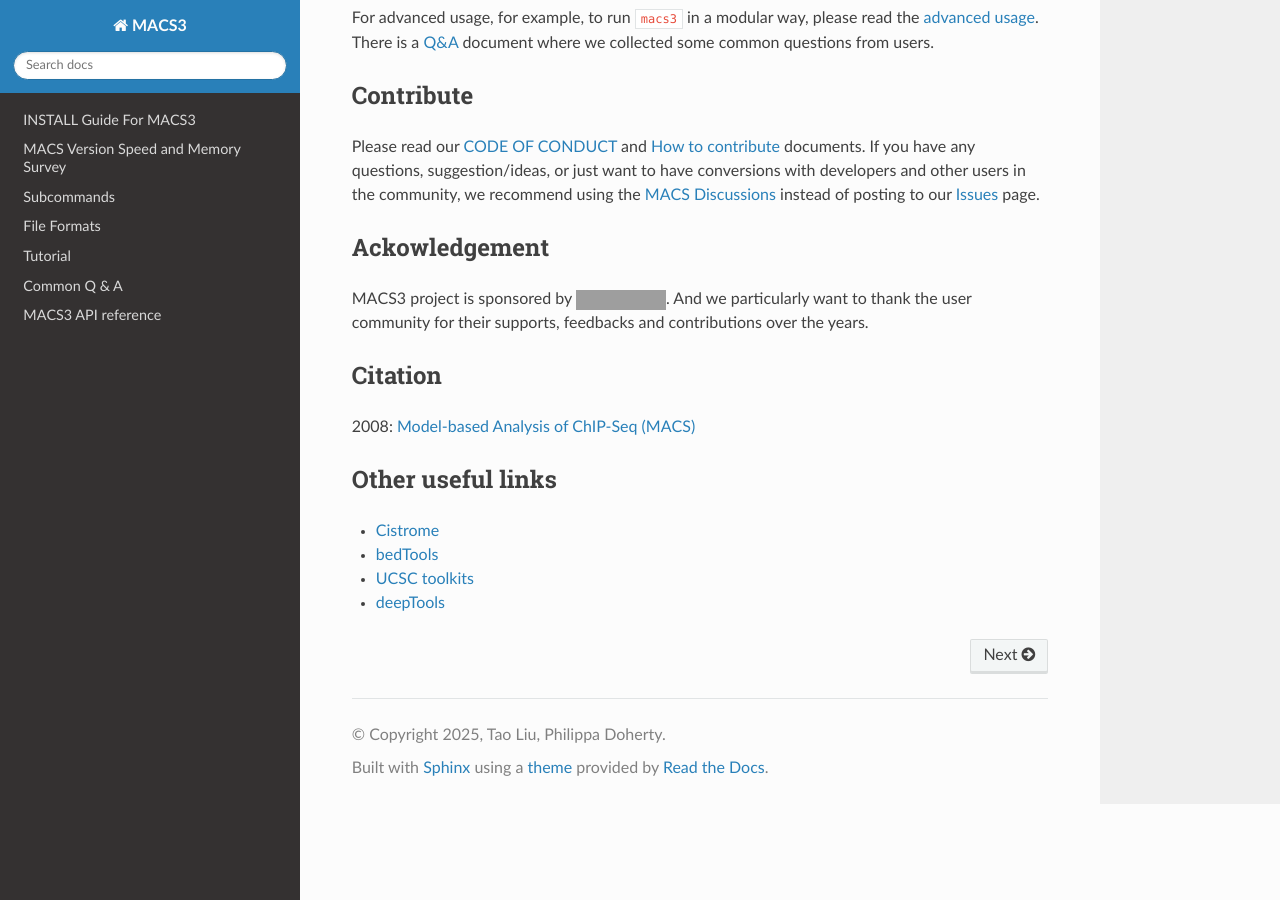
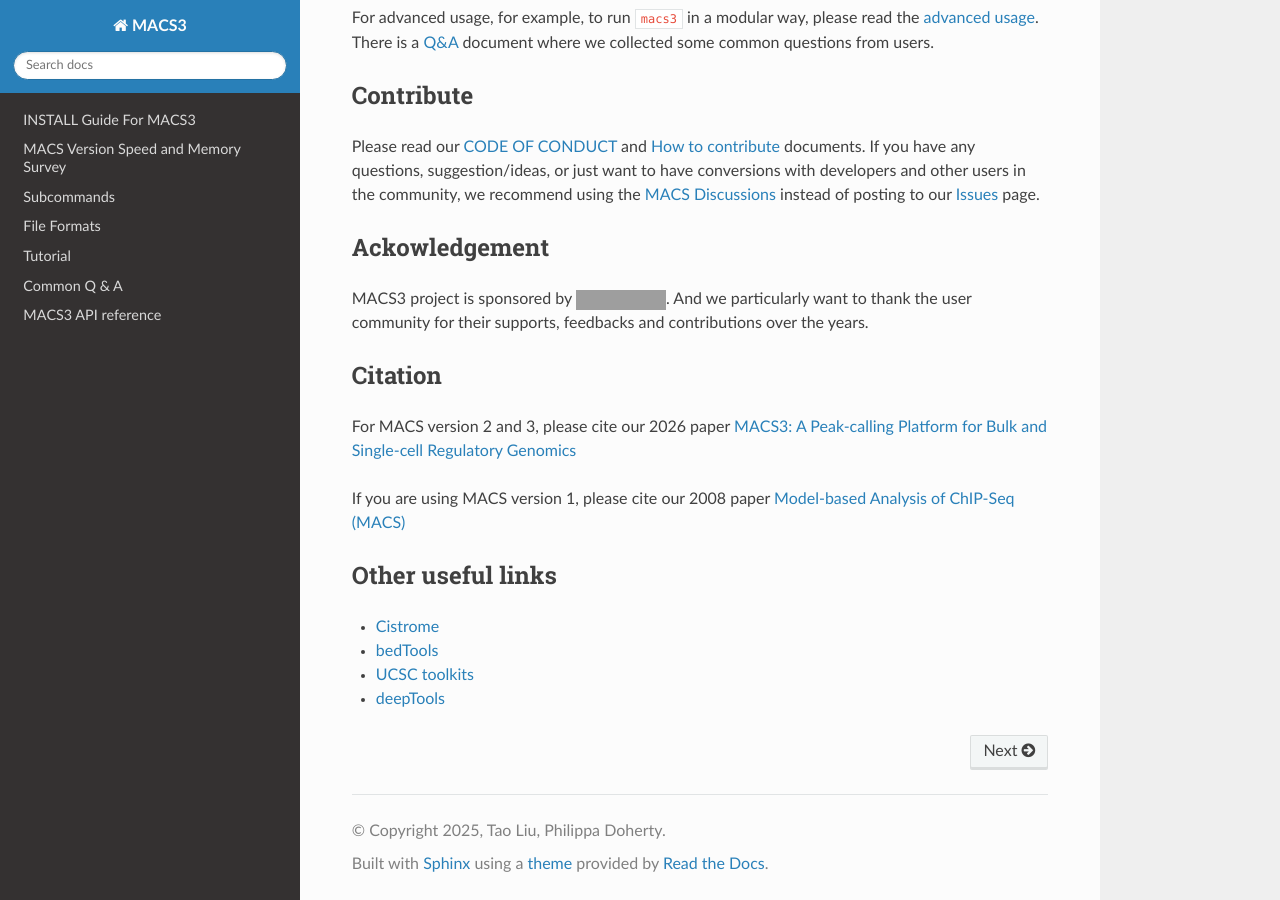
Before and after one commit to macs3-project/MACS, a Sphinx documentation site: the page built from docs/source/index.md, in a window 1280 px wide and 900 px high, scrolled down 3138 px. Built offline with Sphinx 7.4.7 and the Read the Docs theme 3.1.0, drawn with Linux system fonts in a browser that asks for light colours; grey boxes are pictures that could not be loaded.

Commit message:
Update citation

```diff
--- a/docs/source/index.md
+++ b/docs/source/index.md
@@ -156,7 +156,9 @@
 
 ## Citation
 
-2008: [Model-based Analysis of ChIP-Seq
+For MACS version 2 and 3, please cite our 2026 paper [MACS3: A Peak-calling Platform for Bulk and Single-cell Regulatory Genomics](https://academic.oup.com/gpb/advance-article/doi/10.1093/gpbjnl/qzag097/8802115)
+
+If you are using MACS version 1, please cite our 2008 paper [Model-based Analysis of ChIP-Seq
 (MACS)](https://genomebiology.biomedcentral.com/articles/10.1186/gb-2008-9-9-r137)
 
 ## Other useful links
```
Also changed, not shown: README.md (+3 -1 lines).
